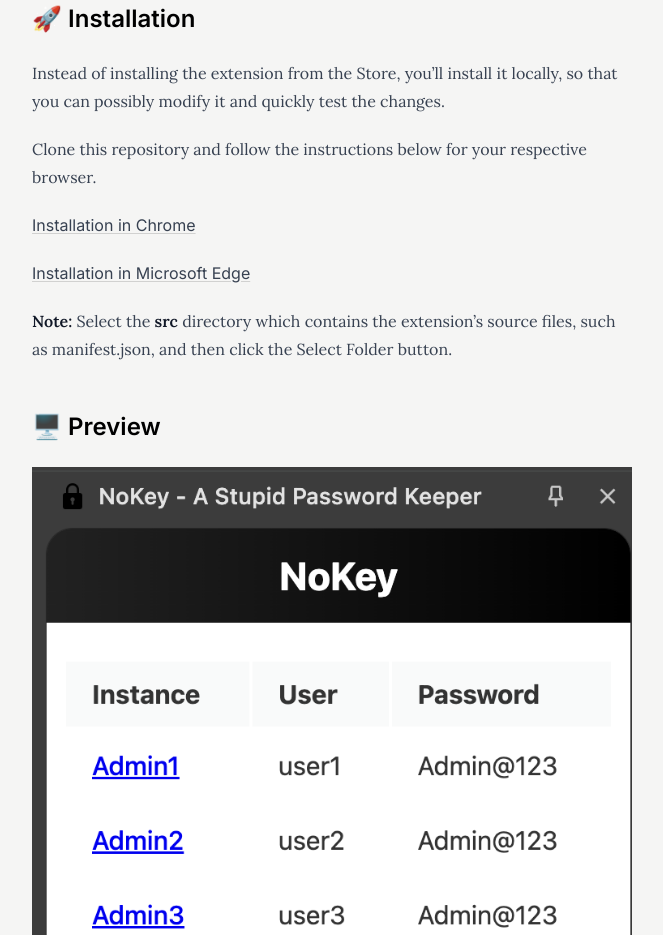
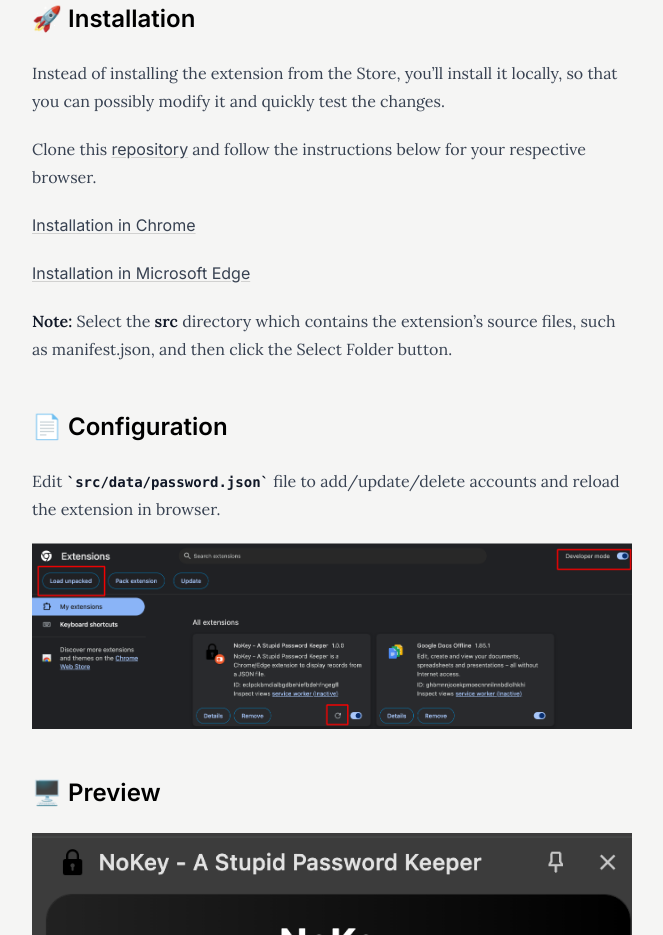
Before and after one commit to juashyam/juashyam-personal, an Astro site: page /projects/project-5 in a window 1280 px wide. Shown: the part 954-1889 px from the top of the page, without its empty margins (308-971 px from the left). Built offline with nearby package versions, Linux system fonts and the light colour scheme; Astro itself is replaced by a stand-in of ours; a web font is replaced by a local one.

Commit message:
Update NoKey project page

```diff
--- a/src/content/projects/project-5/index.md
+++ b/src/content/projects/project-5/index.md
@@ -18,7 +18,7 @@
 
 Instead of installing the extension from the Store, you'll install it locally, so that you can possibly modify it and quickly test the changes.
 
-Clone this repository and follow the instructions below for your respective browser.
+Clone this [repository](https://github.com/juashyam/nokey-password-keeper) and follow the instructions below for your respective browser.
 
 [Installation in Chrome](https://developer.chrome.com/docs/extensions/get-started/tutorial/hello-world#load-unpacked)
 
@@ -26,6 +26,12 @@
 
 **Note:** Select the **src** directory which contains the extension's source files, such as manifest.json, and then click the Select Folder button.
 
+## 📄 Configuration
+
+Edit `src/data/password.json` file to add/update/delete accounts and reload the extension in browser.
+
+![NoKey Configuration](/nokey_configuration.png)
+
 ## 🖥 Preview
 ![NoKey](/nokey_preview.png)
 
```
Also changed, not shown: public/nokey_configuration.png (added).
